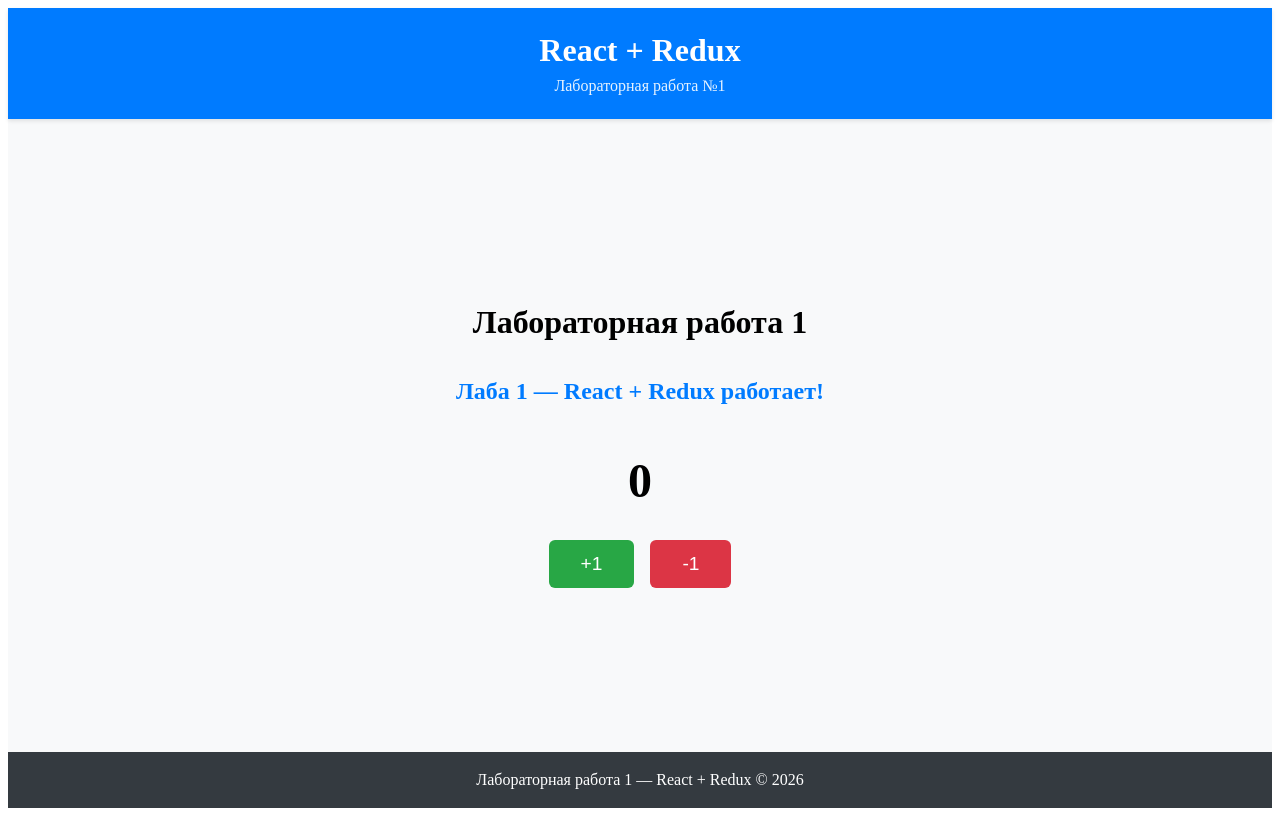
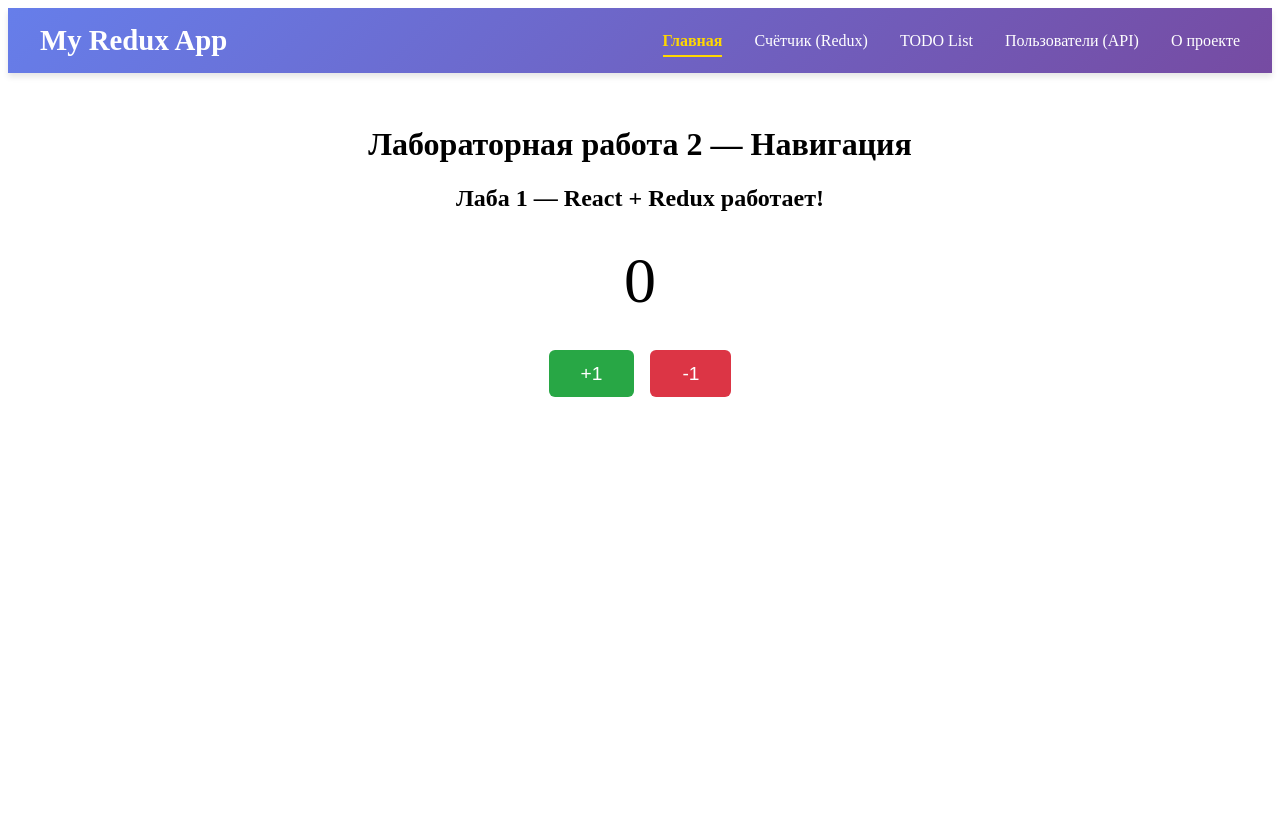
Before and after one commit to LirovNursultan/Programing_language_2_lirov_N, a React (Vite) app: page / in a window 1280 px wide. Built offline with nearby package versions, Linux system fonts and the light colour scheme.

Commit message:
Second laba

```diff
--- a/package.json
+++ b/package.json
@@ -13,7 +13,8 @@
     "@reduxjs/toolkit": "^2.11.2",
     "react": "^19.2.0",
     "react-dom": "^19.2.0",
-    "react-redux": "^9.2.0"
+    "react-redux": "^9.2.0",
+    "react-router-dom": "^7.13.0"
   },
   "devDependencies": {
     "@eslint/js": "^9.39.1",
--- a/src/App.jsx
+++ b/src/App.jsx
@@ -1,7 +1,7 @@
 import { useSelector, useDispatch } from 'react-redux'
 import { increment, decrement } from './store/counterSlice'
-import Header from './components/Header.jsx'
-import Footer from './components/Footer.jsx'
+import Header from './components/Header/Header.jsx'
+import Footer from './components/Footer/Footer.jsx'
 
 function App() {
   const count = useSelector(state => state.counter.value)
@@ -9,33 +9,14 @@ function App() {
   const dispatch = useDispatch()
 
   return (
-    <div style={{
-      minHeight: '100vh',
-      display: 'flex',
-      flexDirection: 'column',
-      background: '#f8f9fa'
-    }}>
-      <Header />
+    <div style={{ minHeight: '100vh', display: 'flex', flexDirection: 'column' }}>
+        <Header />
 
-      <main style={{
-        flex: 1,
-        textAlign: 'center',
-        padding: '2rem',
-        display: 'flex',
-        flexDirection: 'column',
-        alignItems: 'center',
-        justifyContent: 'center'
-      }}>
-        <h1>Лабораторная работа 1</h1>
-        <h2 style={{ color: '#007bff', margin: '1rem 0' }}>
-          {message}
-        </h2>
+        <main style={{ flex: 1, padding: '2rem', textAlign: 'center' }}>
+          <h1>Лабораторная работа 2 — Навигация</h1>
+          <h2>{message}</h2>
+          <p style={{ fontSize: '4rem', margin: '2rem 0' }}>{count}</p>
 
-        <p style={{ fontSize: '3rem', margin: '2rem 0', fontWeight: 'bold' }}>
-          {count}
-        </p>
-
-        <div>
           <button
             onClick={() => dispatch(increment())}
             style={{
@@ -66,12 +47,11 @@ function App() {
           >
             -1
           </button>
-        </div>
-      </main>
+        </main>
 
-      <Footer />
-    </div>
-  )
+        {/* <Footer /> */}
+      </div>
+  );
 }
 
 export default App
--- a/src/components/Header.jsx
+++ /dev/null
@@ -1,18 +0,0 @@
-function Header() {
-  return (
-    <header style={{
-      background: '#007bff',
-      color: 'white',
-      padding: '1.5rem',
-      textAlign: 'center',
-      boxShadow: '0 2px 4px rgba(0,0,0,0.1)'
-    }}>
-      <h1 style={{ margin: 0 }}>React + Redux</h1>
-      <p style={{ margin: '0.5rem 0 0', opacity: 0.9 }}>
-        Лабораторная работа №1
-      </p>
-    </header>
-  )
-}
-
-export default Header
--- /dev/null
+++ b/src/components/Header/Header.jsx
@@ -0,0 +1,61 @@
+import { NavLink } from 'react-router-dom';
+import styles from './Header.module.css';
+
+function Header() {
+  return (
+    <header className={styles.header}>
+      <div className={styles.container}>
+        <NavLink to="/" className={styles.logo}>
+          My Redux App
+        </NavLink>
+
+        <nav className={styles.nav}>
+          <ul className={styles.navList}>
+            <li>
+              <NavLink
+                to="/"
+                className={({ isActive }) => isActive ? `${styles.link} ${styles.active}` : styles.link}
+              >
+                Главная
+              </NavLink>
+            </li>
+            <li>
+              <NavLink
+                to="/counter"
+                className={({ isActive }) => isActive ? `${styles.link} ${styles.active}` : styles.link}
+              >
+                Счётчик (Redux)
+              </NavLink>
+            </li>
+            <li>
+              <NavLink
+                to="/todo"
+                className={({ isActive }) => isActive ? `${styles.link} ${styles.active}` : styles.link}
+              >
+                TODO List
+              </NavLink>
+            </li>
+            <li>
+              <NavLink
+                to="/users"
+                className={({ isActive }) => isActive ? `${styles.link} ${styles.active}` : styles.link}
+              >
+                Пользователи (API)
+              </NavLink>
+            </li>
+            <li>
+              <NavLink
+                to="/about"
+                className={({ isActive }) => isActive ? `${styles.link} ${styles.active}` : styles.link}
+              >
+                О проекте
+              </NavLink>
+            </li>
+          </ul>
+        </nav>
+      </div>
+    </header>
+  );
+}
+
+export default Header;
--- /dev/null
+++ b/src/components/Header/Header.module.css
@@ -0,0 +1,82 @@
+.header {
+  background: linear-gradient(135deg, #667eea 0%, #764ba2 100%);
+  color: white;
+  padding: 1rem 0;
+  box-shadow: 0 4px 6px rgba(0, 0, 0, 0.1);
+  position: sticky;
+  top: 0;
+  z-index: 100;
+}
+
+.container {
+  max-width: 1200px;
+  margin: 0 auto;
+  padding: 0 1.5rem;
+  display: flex;
+  justify-content: space-between;
+  align-items: center;
+}
+
+.logo {
+  font-size: 1.8rem;
+  font-weight: bold;
+  text-decoration: none;
+  color: white;
+  transition: color 0.3s;
+}
+
+.logo:hover {
+  color: #e0e0e0;
+}
+
+.navList {
+  display: flex;
+  list-style: none;
+  margin: 0;
+  padding: 0;
+  gap: 2rem;
+}
+
+.link {
+  color: white;
+  text-decoration: none;
+  font-weight: 500;
+  padding: 0.5rem 0;
+  transition: all 0.3s;
+  position: relative;
+}
+
+.link:hover {
+  color: #ffd700;
+}
+
+.link::after {
+  content: '';
+  position: absolute;
+  bottom: 0;
+  left: 0;
+  width: 0;
+  height: 2px;
+  background: #ffd700;
+  transition: width 0.3s;
+}
+
+.link:hover::after {
+  width: 100%;
+}
+
+.active {
+  color: #ffd700;
+  font-weight: bold;
+}
+
+.active::after {
+  width: 100%;
+}
+
+
+@media (max-width: 768px) {
+  .navList {
+    display: none;
+  }
+}
--- a/src/main.jsx
+++ b/src/main.jsx
@@ -1,13 +1,16 @@
 import React from 'react'
 import ReactDOM from 'react-dom/client'
+import { BrowserRouter } from 'react-router-dom'          // ← добавь
 import App from './App.jsx'
 import { Provider } from 'react-redux'
 import { store } from './store/index.js'
 
 ReactDOM.createRoot(document.getElementById('root')).render(
   <React.StrictMode>
-    <Provider store={store}>
-      <App />
-    </Provider>
+    <BrowserRouter>
+      <Provider store={store}>
+        <App />
+      </Provider>
+    </BrowserRouter>
   </React.StrictMode>
 )
```
Also changed, not shown: src/components/Footer/Footer.jsx (renamed from src/components/Footer.jsx), src/components/Footer/Footer.module.css (added), 1 other file (tests, documents, lock files or other folders).
